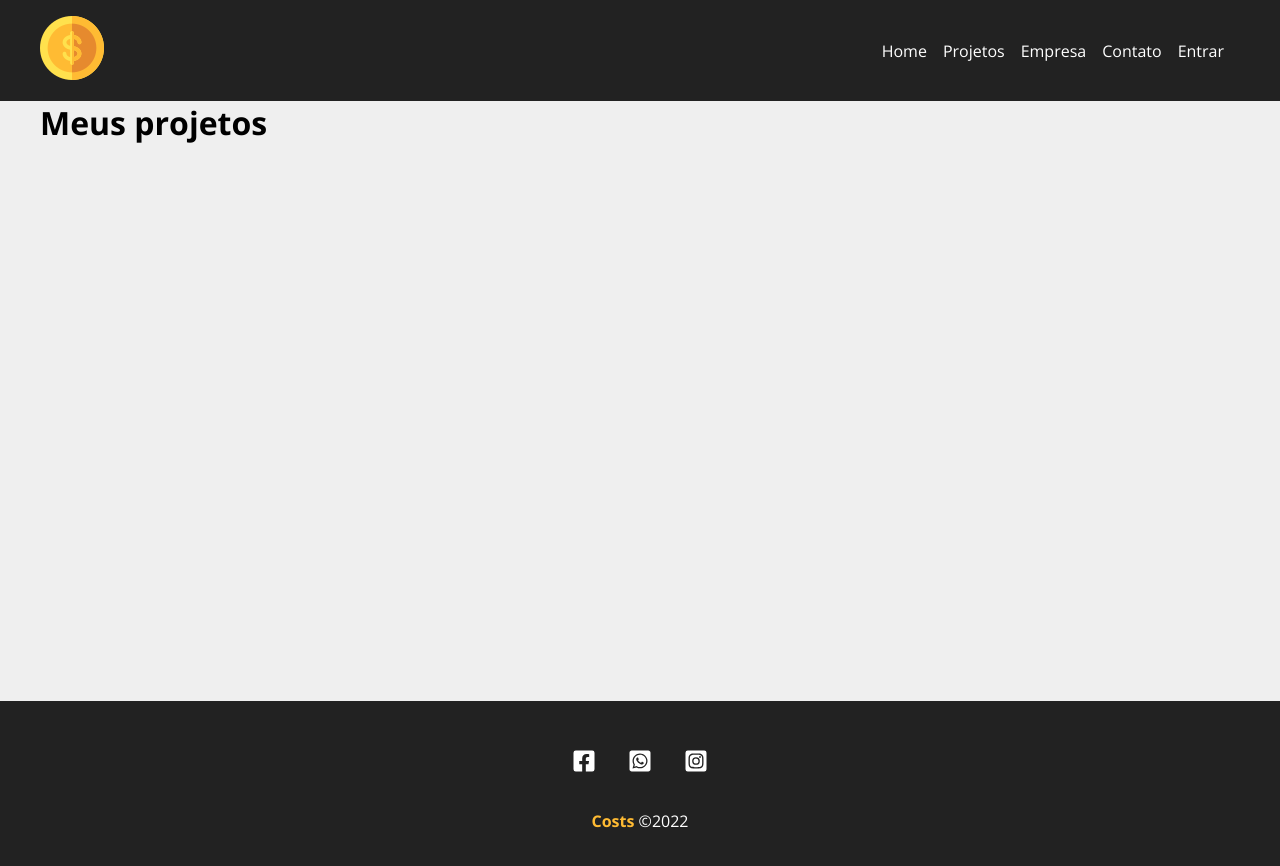
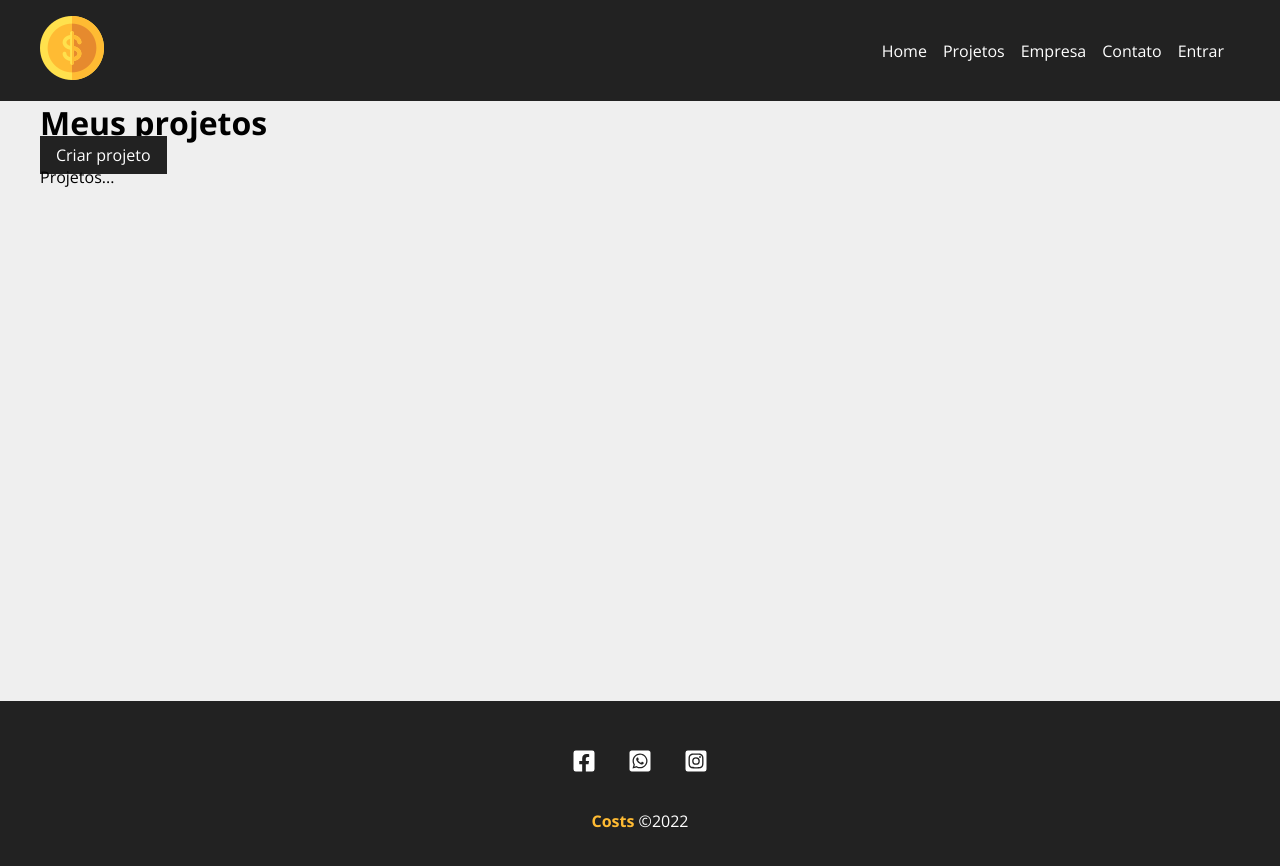
Before and after one commit to RaphaelAlcantara/costs, a React (Create React App) app: page /projects in a window 1280 px wide. Shown: the top 866 px of the page. Built offline with nearby package versions, Linux system fonts and the light colour scheme.

Commit message:
Project em construção

```diff
--- a/src/components/pages/Projects.js
+++ b/src/components/pages/Projects.js
@@ -1,5 +1,8 @@
 import {useLocation} from "react-router-dom";
 import Message from "../layout/Message";
+import styles from './Project.module.css';
+import Container from "../layout/Container";
+import LinkButton from "../layout/LinkButton";
 
 function Projects (){
 
@@ -11,8 +14,14 @@
 
     return (
         <div>
-            <h1>Meus projetos</h1>
+            <div>
+                <h1>Meus projetos</h1>
+                <LinkButton to="/new-project" text="Criar projeto"/>
+            </div>
             {message && <Message type="sucess" msg={message}/>}
+            <Container customClass="start">
+                <p>Projetos...</p>
+            </Container>
         </div>
     )
 }
```
Also changed, not shown: src/components/pages/Project.module.css (added).
